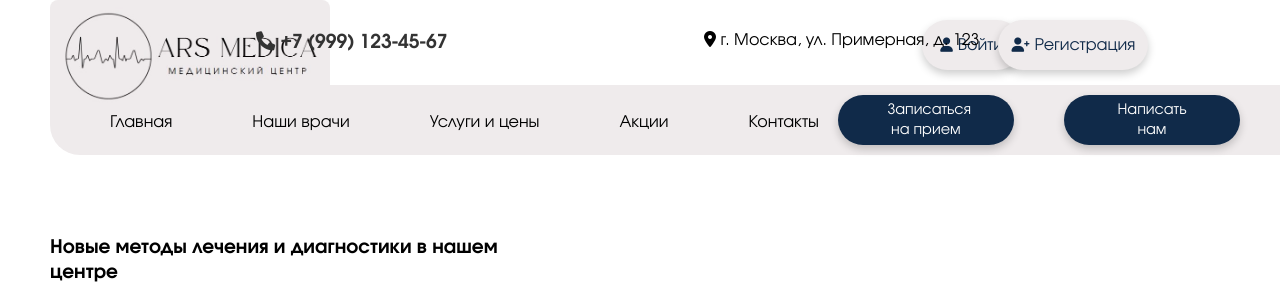
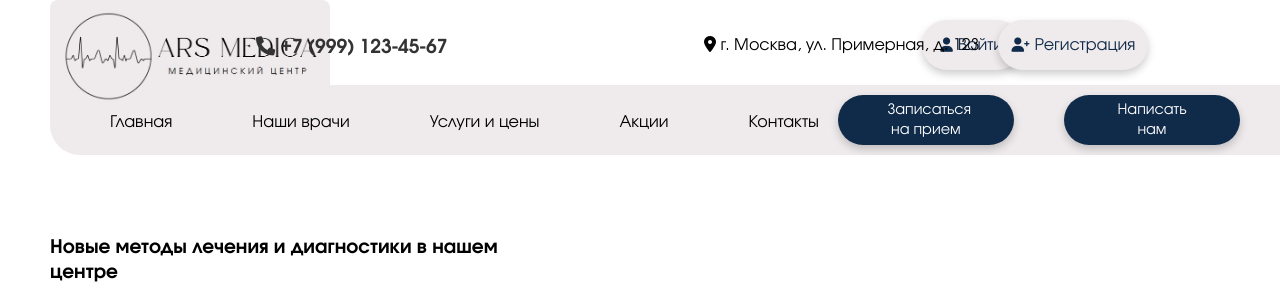
Before and after one commit to Banshee0802/ArsMed, a Django app: page / in a window 1280 px wide. Shown: the top 300 px of the page. Run offline with Django 5.2, Linux system fonts and the light colour scheme; data that the repository does not hold is empty.

Commit message:
мелкие правки в стилях

```diff
--- a/core/static/core/css/style.css
+++ b/core/static/core/css/style.css
@@ -37,12 +37,6 @@ html, body {
 }
 
 /* Стили для логотипа */
-.header-container {
-
-
-
-}
-
 .header-image {
     position: absolute;
     left: 50px;
@@ -58,7 +52,7 @@ html, body {
 /* Стили для блока с номером телефона */
 .top-info {
     position: absolute;
-    top: 30px;
+    top: 35px;
     left: 20%;
     z-index: 10;
 }
@@ -74,7 +68,7 @@ html, body {
 /* Адрес */
 .top-info-address {
     position: absolute;
-    top: 30px;
+    top: 35px;
     left: 55%;
     z-index: 10;
 }
```
